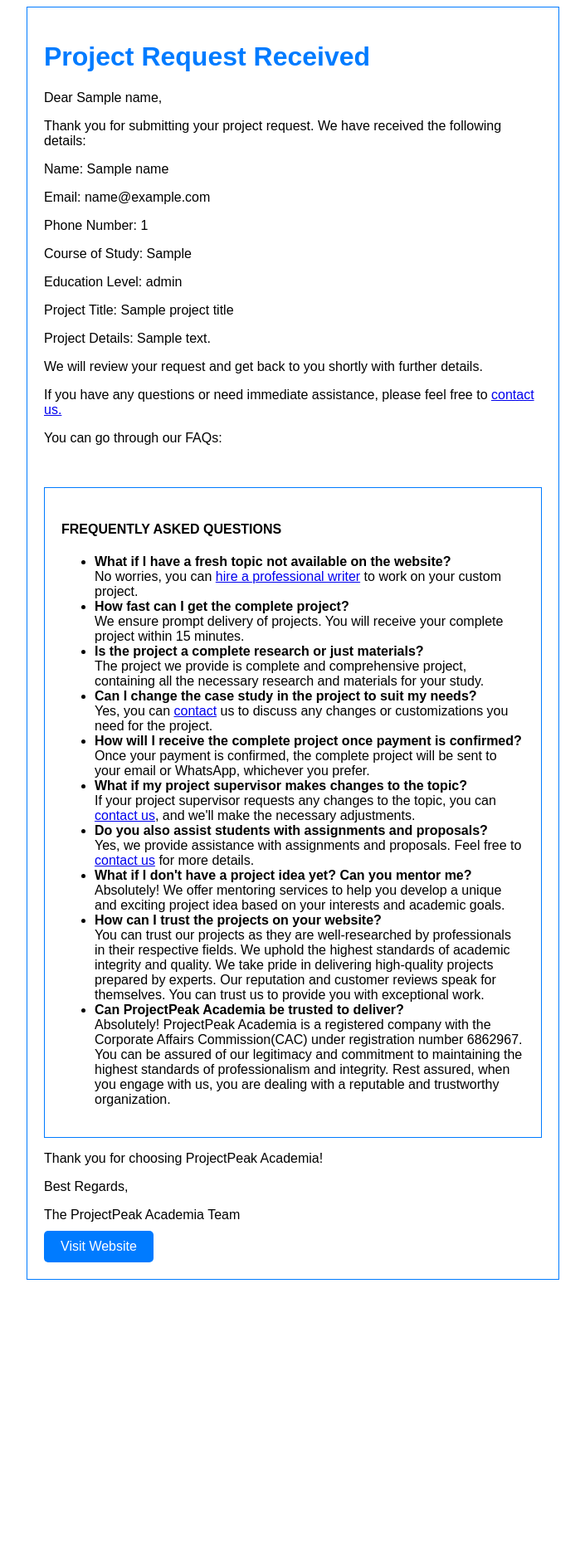
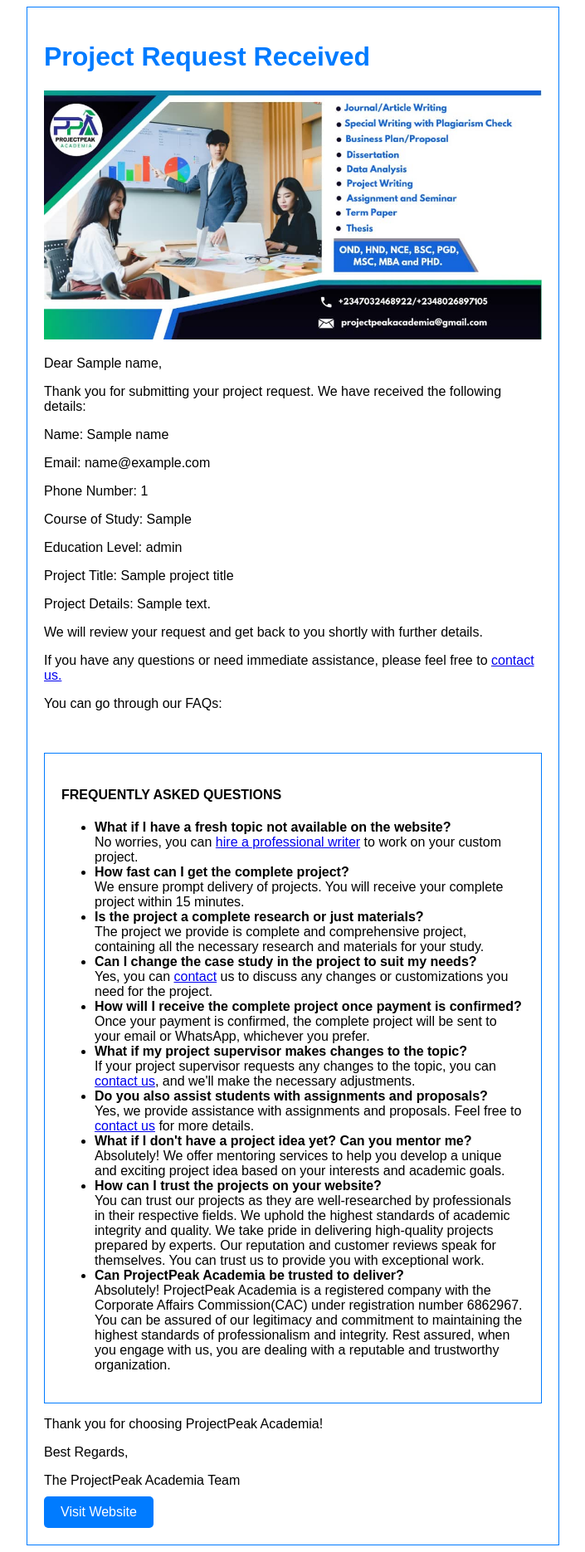
Before and after one commit to IslamKolade/ProjectPeak_Academia, a Django app: template core/templates/email_template.html in a window 1280 px wide. Shown: the whole page at 83% size, without its empty margins (287-992 px from the left). Before the commit the page ends 1542 px from the top, so only its background shows below. Run offline with Django 4.2, Linux system fonts and the light colour scheme; data comes from the database, SQL or seed files in the repository; the template is opened without the code that fills it: values that come from a table or form of the project are taken from there, most other values are stand-ins (such as "Sample title", 1, 10 or a date in 2020); parts of the project's set-up code (start-up, migrations or seed data) failed here and were passed over.

Commit message:
Added Banner Picture to Email Template

```diff
--- a/core/templates/email_template.html
+++ b/core/templates/email_template.html
@@ -1,7 +1,9 @@
+{% load static %}
 <!DOCTYPE html>
 <html>
 <head>
   <title>Project Request Received</title>
+  <link rel="stylesheet" href="https://cdn.jsdelivr.net/gh/fancyapps/fancybox@3.5.7/dist/jquery.fancybox.min.css" />
   <style>
     body {
       font-family: Arial, sans-serif;
@@ -31,6 +33,7 @@
 <body>
   <div class="container">
     <h1>Project Request Received</h1>
+    <a data-fancybox href="{% static 'img/banner.jpg' %}"><img src="{% static 'img/banner.jpg' %}" width="100%" height="100%"></a>
     <p>Dear {{name}},</p>
     <p>Thank you for submitting your project request. We have received the following details:</p>
     <p>Name: {{name}}</p>
@@ -49,5 +52,6 @@
     <p>The ProjectPeak Academia Team</p>
     <a href="https://www.projectpeakacademia.com" class="cta-button">Visit Website</a>
   </div>
+  <script src="https://cdn.jsdelivr.net/gh/fancyapps/fancybox@3.5.7/dist/jquery.fancybox.min.js"></script>
 </body>
 </html>
--- a/core/templates/request_received.html
+++ b/core/templates/request_received.html
@@ -67,7 +67,6 @@
     animation: bounce 1.5s infinite;
   }
 
-  /* Keyframes for the animation */
   @keyframes bounce {
     0%, 20%, 50%, 80%, 100% {
       transform: translateY(0);
```
